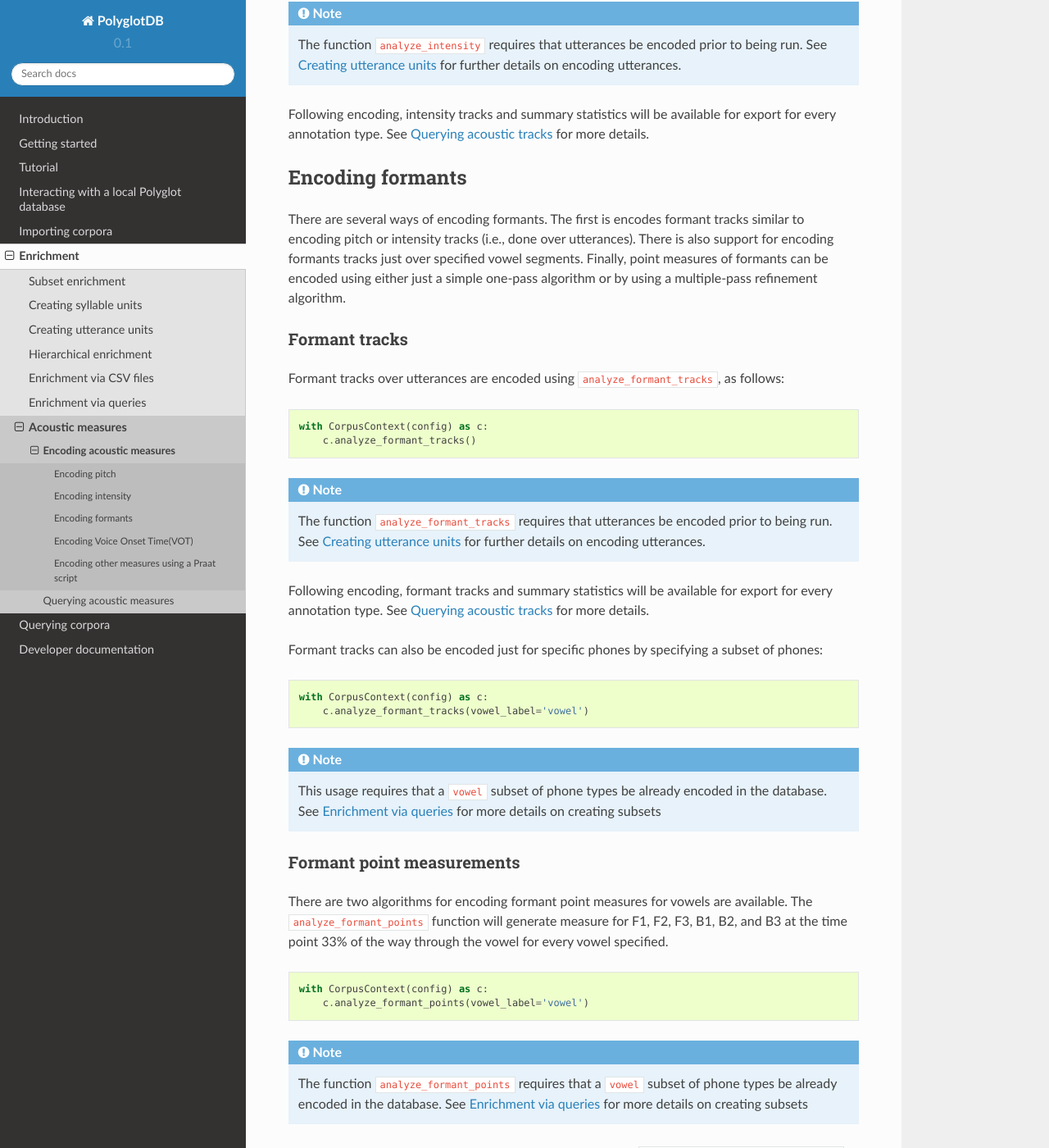
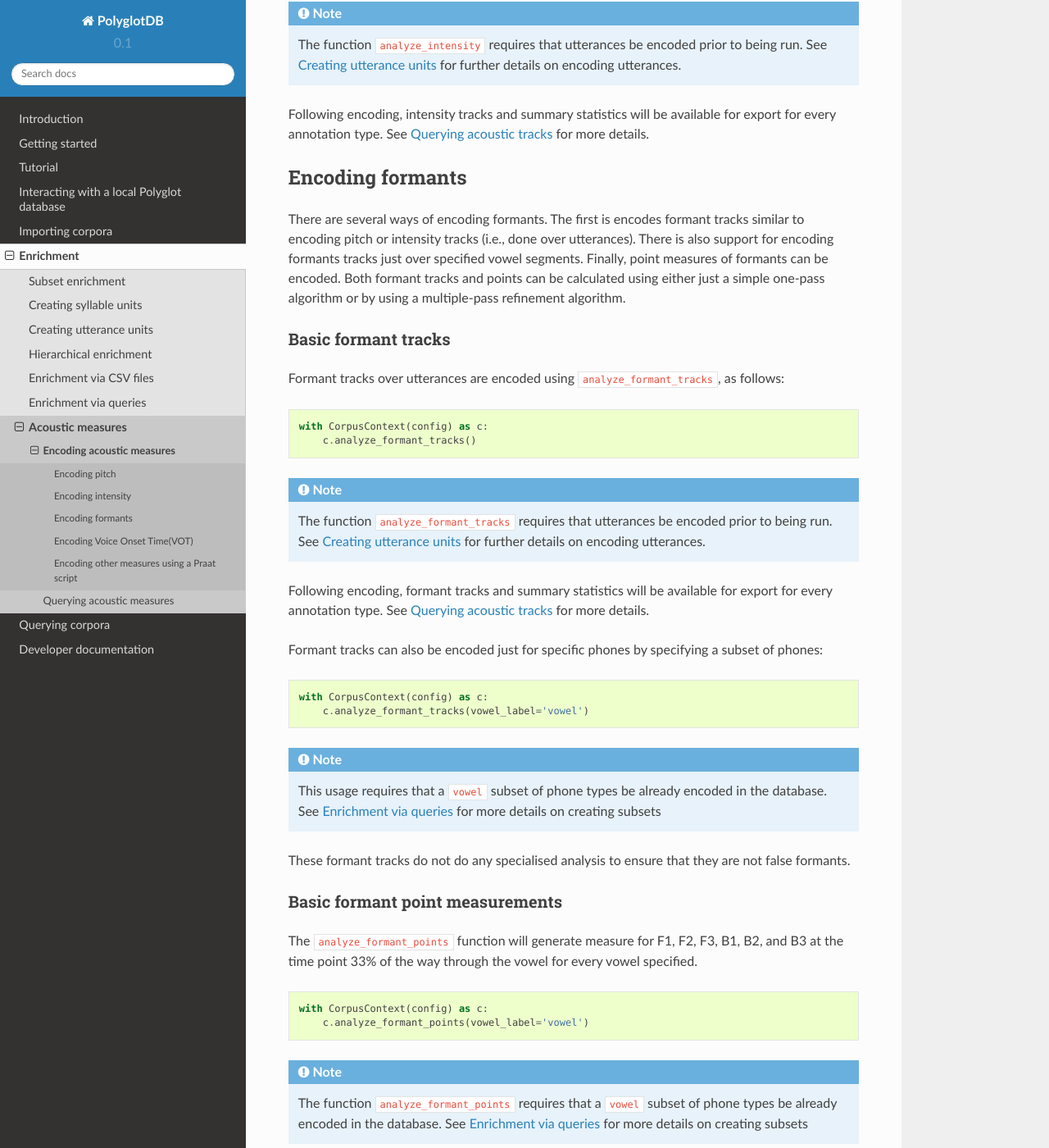
Before and after one commit to MontrealCorpusTools/PolyglotDB, a Sphinx documentation site: the page built from docs/source/acoustics_encoding.rst, in a window 1280 px wide and 1400 px high, scrolled down 2088 px. Shown: the whole window at 82% size. Built offline with Sphinx 7.4.7 and the Read the Docs theme 2.0.0, drawn with Linux system fonts in a browser that asks for light colours; some of the changed text lies outside the part shown.

Commit message:
Added refined formant track stuff

```diff
--- a/docs/source/acoustics_encoding.rst
+++ b/docs/source/acoustics_encoding.rst
@@ -117,11 +117,13 @@
 
 There are several ways of encoding formants.  The first is encodes formant tracks similar to encoding pitch or intensity
 tracks (i.e., done over utterances).
-There is also support for encoding formants tracks just over specified vowel segments.  Finally, point measures of formants
-can be encoded using either just a simple one-pass algorithm or by using a multiple-pass refinement algorithm.
+There is also support for encoding formants tracks just over specified vowel segments.
+Finally, point measures of formants can be encoded.
+Both formant tracks and points can be calculated using either just a simple one-pass algorithm
+or by using a multiple-pass refinement algorithm.
 
-Formant tracks
---------------
+Basic formant tracks
+--------------------
 
 Formant tracks over utterances are encoded using :code:`analyze_formant_tracks`, as follows:
 
@@ -150,11 +152,13 @@
    This usage requires that a :code:`vowel` subset of phone types be already encoded in the database.
    See :ref:`enrichment_queries` for more details on creating subsets
 
-Formant point measurements
---------------------------
+These formant tracks do not do any specialised analysis to ensure that they are not false formants.
 
-There are two algorithms for encoding formant point measures for vowels are available.  The :code:`analyze_formant_points` function
-will generate measure for F1, F2, F3, B1, B2, and B3 at the time point 33% of the way through the vowel for every vowel specified.
+Basic formant point measurements
+--------------------------------
+
+The :code:`analyze_formant_points` function will generate measure for F1, F2, F3, B1, B2, and B3 at the time
+point 33% of the way through the vowel for every vowel specified.
 
 .. code-block:: python
 
@@ -166,12 +170,19 @@
    The function :code:`analyze_formant_points` requires that a :code:`vowel` subset of phone types be already encoded in the database.
    See :ref:`enrichment_queries` for more details on creating subsets
 
-The other function for generating point measurements is the :code:`analyze_formant_points_refinement`.  This function computes
+
+Refined formant points and tracks
+---------------------------------
+
+The other function for generating both point and track measurements is the :code:`analyze_formant_points_refinement`.  This function computes
 formant measurementss for
 multiple values of :code:`n_formants` from 4 to 7.  To pick the best measurement, the function initializes per-vowel
 means and standard deviations with the :code:`F1, F2, F3, B1, B2, B3` values
 generated by :code:`n_formants=5`.  Then, it performs multiple iterations that select the new best track as the one that
 minimizes the Mahalanobis distance to the relevant prototype.
+In order to choose whether you wish to save tracks or points in the database, just change the `output_tracks` parameter to `true` if you would
+like tracks, and `false` otherwise.
+When operating over tracks, the algorithm still only evaluates the best parameters by using the 33% point.
 
 .. code-block:: python
 
```
